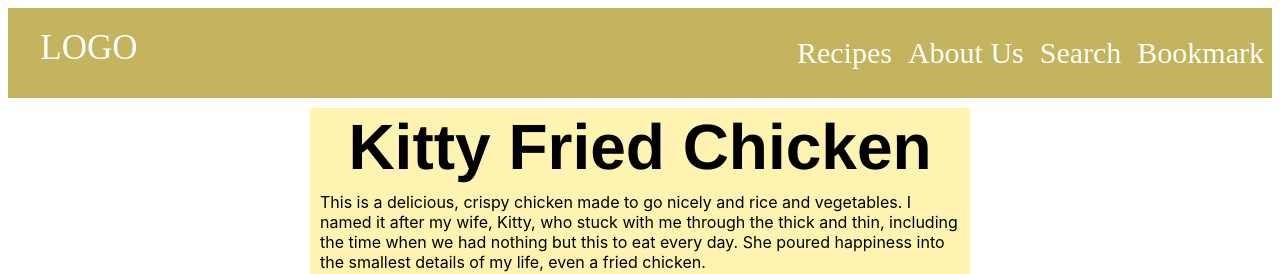
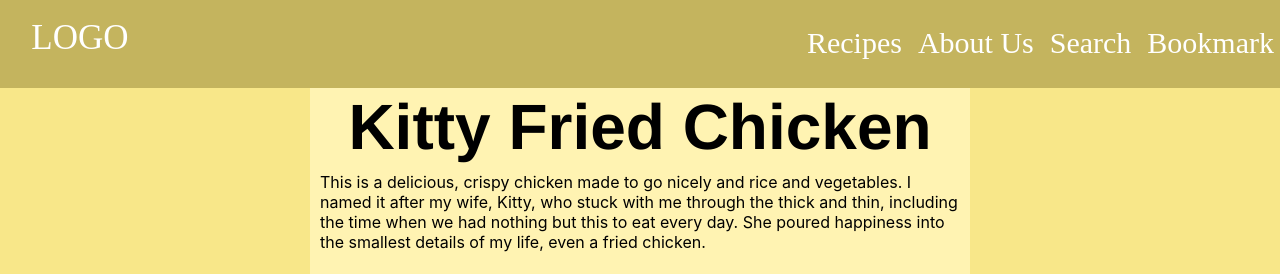
Before and after one commit to johanyim/odin-recipes, a plain HTML site: page recipes/chicken.html in a window 1280 px wide. Shown: the top 274 px of the page. Drawn offline with Linux system fonts and the light colour scheme; grey boxes are pictures that could not be loaded.

Commit message:
Removed gaps, added background color

```diff
--- a/style.css
+++ b/style.css
@@ -2,13 +2,16 @@
 * {
     /* border: 1px solid red; */
     /* margin: 10px; */
+
 }
 
 body {
     /* margin: 0em; */
+    background-color: #f8e789;
 }
 
 .menu-container {
+    margin: -10px -10px -10px -10px;
     color: #fff;
     background-color: #c4b45e;
     padding: 20px 0;
```
